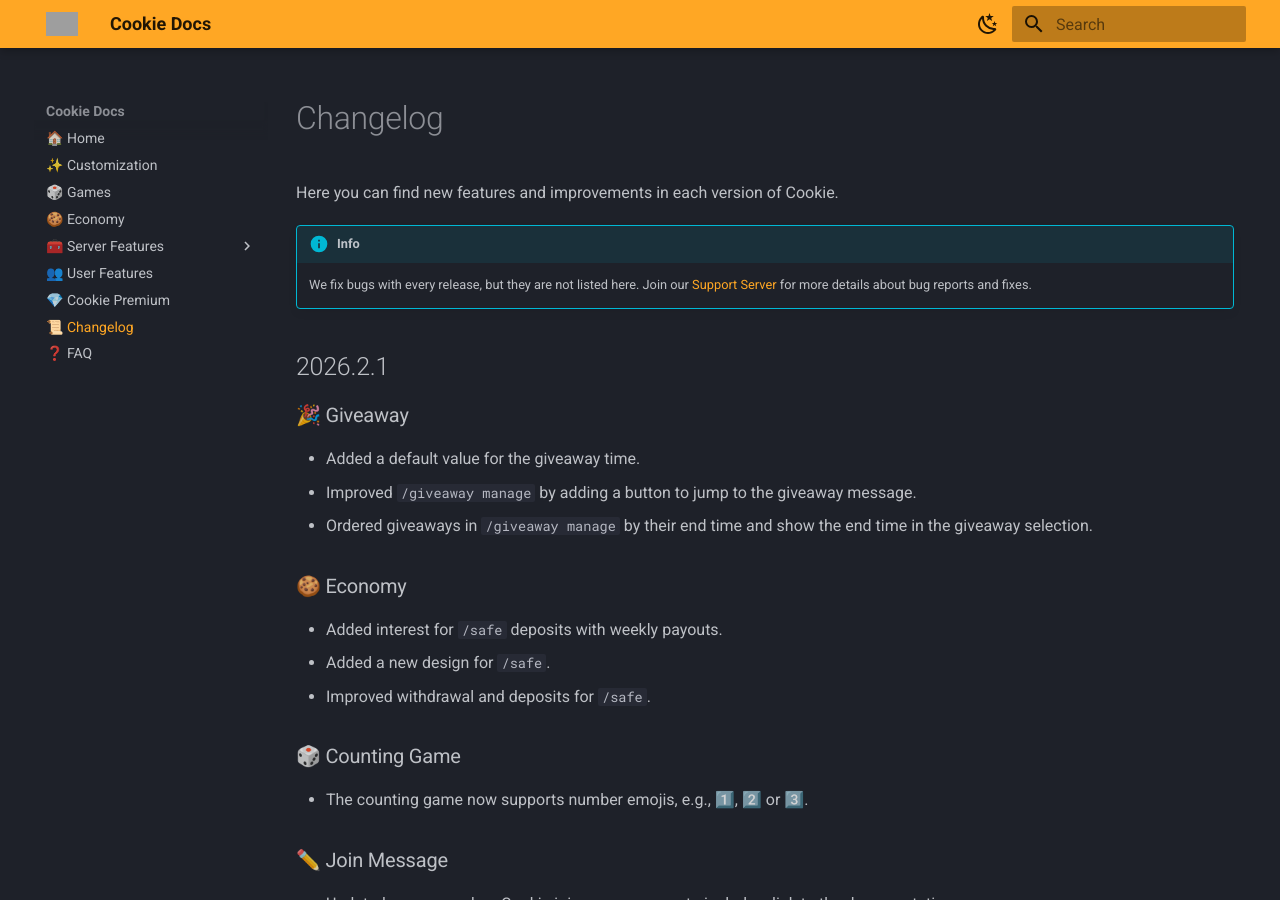
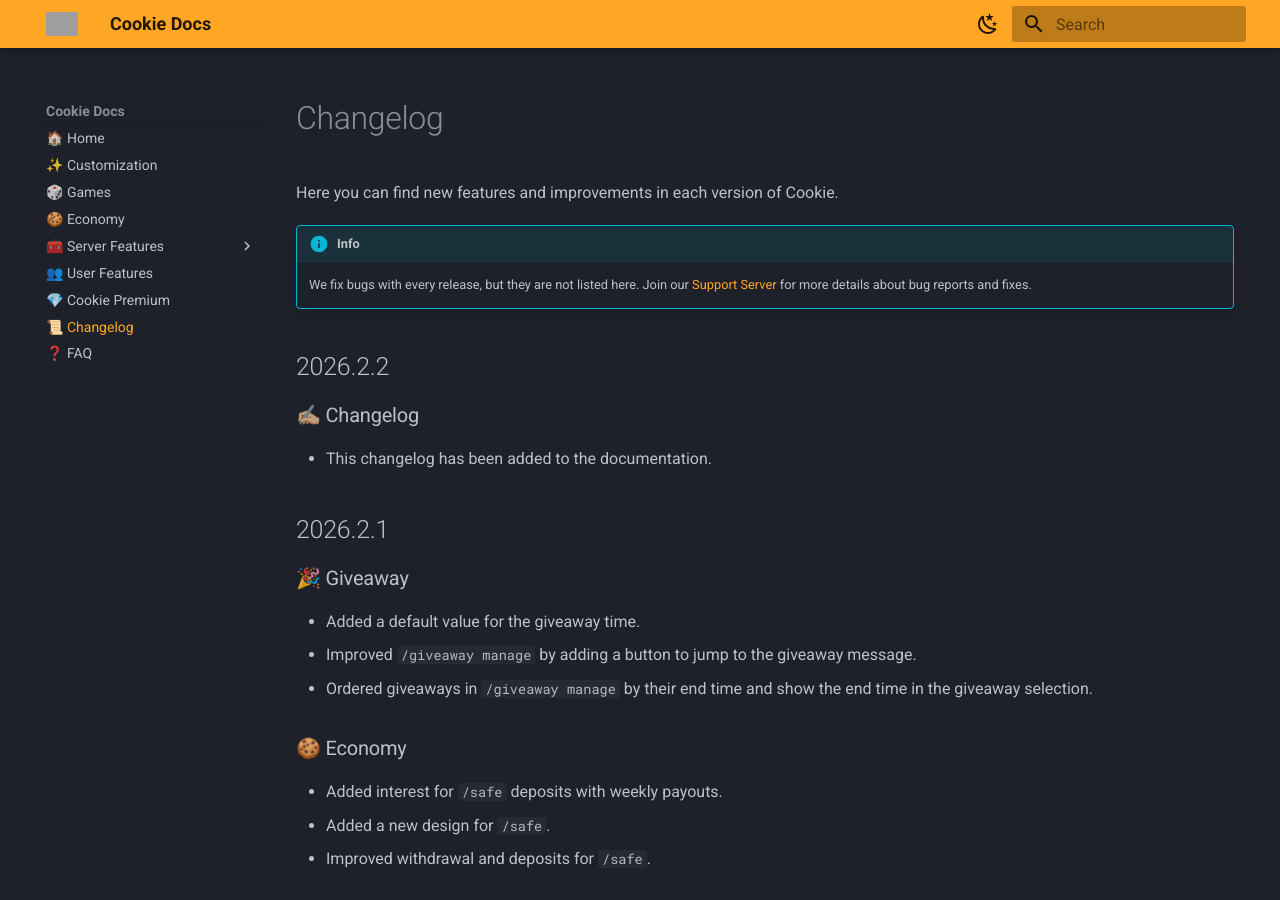
Before and after one commit to CookieAppTeam/docs, an MkDocs documentation site: the page built from docs/changelog.md, in a window 1280 px wide and 900 px high. Built offline with MkDocs 1.6.1 and Material for MkDocs 9.7.7, drawn with Linux system fonts in a browser that asks for light colours; grey boxes are pictures that could not be loaded.

Commit message:
Add changelog to changelog

```diff
--- a/docs/changelog.md
+++ b/docs/changelog.md
@@ -9,6 +9,12 @@ Here you can find new features and improvements in each version of Cookie.
 !!! info
     We fix bugs with every release, but they are not listed here. Join our
     [Support Server](https://cookieapp.me/support) for more details about bug reports and fixes.
+
+
+## 2026.2.2
+
+### ✍🏼 Changelog
+- This changelog has been added to the documentation.
 
 
 ## 2026.2.1
```
